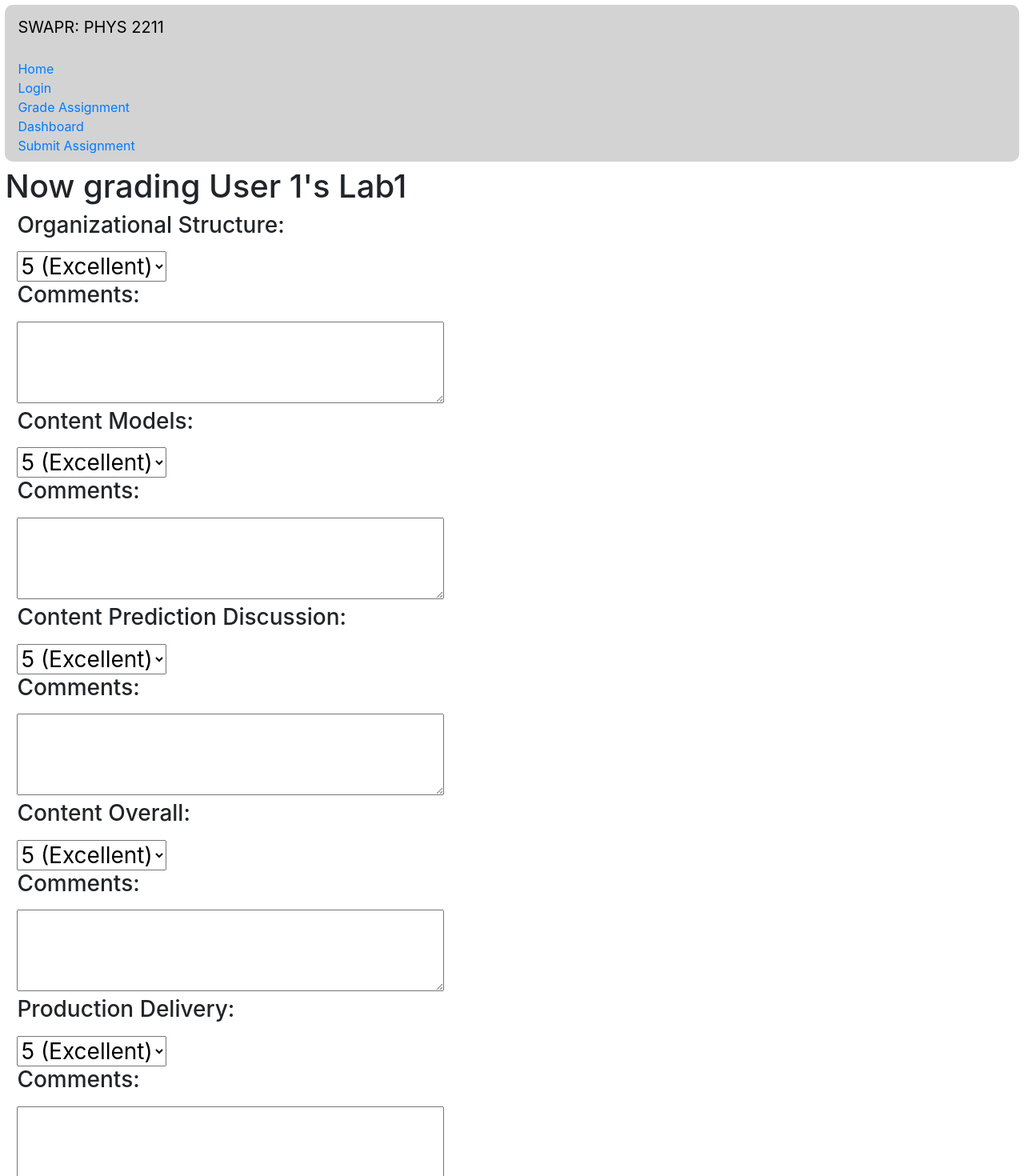
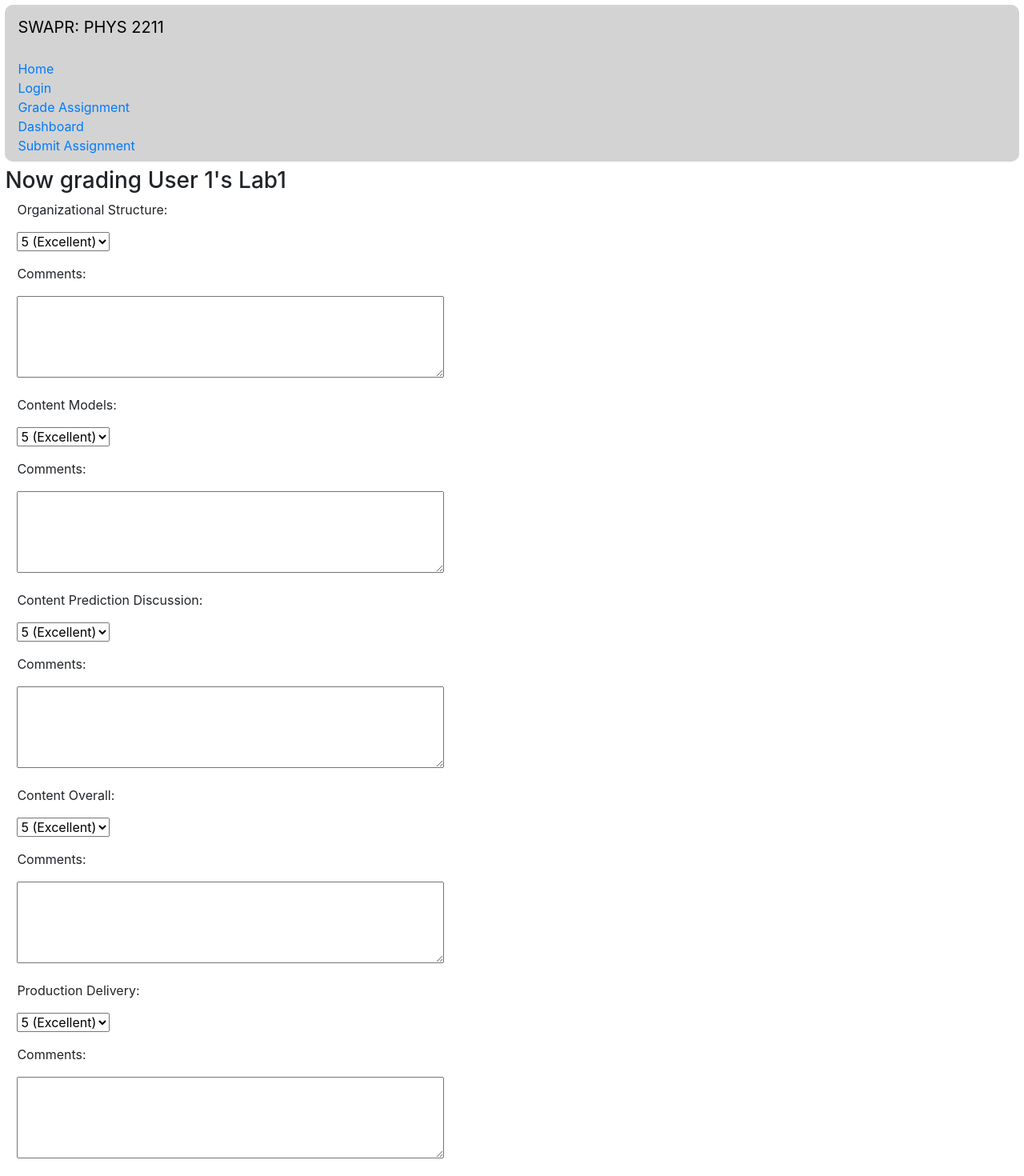
Before and after one commit to GatechVIP/swapr-react-client, a React (Create React App) app: page /gradeassignment in a window 1280 px wide. Shown: the top 1470 px of the page at 80% size. Built offline with nearby package versions, Linux system fonts and the light colour scheme.

Commit message:
Cleaned up UI Part 2

```diff
--- a/src/components/views/GradeAssignment.js
+++ b/src/components/views/GradeAssignment.js
@@ -6,7 +6,7 @@ export default class GradeAssignment extends Component {
     render() {
         return (
             <div id = "submitColumn" classname = "col-lg-5">
-              <h1>Now grading User 1's Lab1</h1>
+              <h3>Now grading User 1's Lab1</h3>
               <YoutubeVideo />
               <SubmitGrade />
             </div>
@@ -128,10 +128,10 @@ class SubmitGrade extends React.Component {
     return (
       <form onSubmit={this.handleSubmitGrade}>
         <div id = ".main-page" className = "col-lg-6">
-          <h3>
           <p>
             Organizational Structure:
           </p>
+          <p>
             <select onChange={this.handleChangeOS}>
               <option>5 (Excellent)</option>
               <option>4 (Great)</option>
@@ -139,15 +139,17 @@ class SubmitGrade extends React.Component {
               <option>2 (Fair)</option>
               <option>1 (Poor)</option>
             </select>
+          </p>
           <p>Comments: </p>
-          </h3>
+          <p>
             <textarea rows="4" cols="50" value={this.state.commentOS} onChange={this.handleChangeCommentOS} >
               Comments
             </textarea>
-          <h3>
+          </p>
           <p>
             Content Models:
           </p>
+          <p>
             <select onChange={this.handleChangeCM}>
               <option>5 (Excellent)</option>
               <option>4 (Great)</option>
@@ -155,15 +157,17 @@ class SubmitGrade extends React.Component {
               <option>2 (Fair)</option>
               <option>1 (Poor)</option>
             </select>
+          </p>
           <p>Comments: </p>
-          </h3>
-          <textarea rows="4" cols="50" value={this.state.commentCM} onChange={this.handleChangeCommentCM} >
+          <p>
+            <textarea rows="4" cols="50" value={this.state.commentCM} onChange={this.handleChangeCommenCM} >
               Comments
             </textarea>
-          <h3>
+          </p>
           <p>
             Content Prediction Discussion:
           </p>
+          <p>
             <select onChange={this.handleChangeCPD}>
               <option>5 (Excellent)</option>
               <option>4 (Great)</option>
@@ -171,15 +175,17 @@ class SubmitGrade extends React.Component {
               <option>2 (Fair)</option>
               <option>1 (Poor)</option>
             </select>
+          </p>
           <p>Comments: </p>
-          </h3>
+          <p>
             <textarea rows="4" cols="50" value={this.state.commentCPD} onChange={this.handleChangeCommentCPD} >
               Comments
             </textarea>
-          <h3>
+          </p>
           <p>
             Content Overall:
           </p>
+          <p>
             <select onChange={this.handleChangeCO}>
               <option>5 (Excellent)</option>
               <option>4 (Great)</option>
@@ -187,15 +193,17 @@ class SubmitGrade extends React.Component {
               <option>2 (Fair)</option>
               <option>1 (Poor)</option>
             </select>
+          </p>
           <p>Comments: </p>
-          </h3>
+          <p>
             <textarea rows="4" cols="50" value={this.state.commentCO} onChange={this.handleChangeCommentCO} >
               Comments
             </textarea>
-          <h3>
+          </p>
           <p>
             Production Delivery:
           </p>
+          <p>
             <select onChange={this.handleChangePD}>
               <option>5 (Excellent)</option>
               <option>4 (Great)</option>
@@ -203,11 +211,13 @@ class SubmitGrade extends React.Component {
               <option>2 (Fair)</option>
               <option>1 (Poor)</option>
             </select>
+          </p>
           <p>Comments: </p>
-          </h3>
+          <p>
             <textarea rows="4" cols="50" value={this.state.commentPD} onChange={this.handleChangeCommentPD} >
               Comments
             </textarea>
+          </p>
         </div>
         <p></p>
         <input type="submit" value="Submit Evaluation"/>
--- a/src/components/views/Home.js
+++ b/src/components/views/Home.js
@@ -4,7 +4,7 @@ class Home extends Component {
     render() {
         return (
             <div className="Home">
-                <h1>Welcome to PHYS 2211, SWAPR style</h1>
+                <h1>Welcome to SWAPR: PHYS 2211</h1>
             </div>
         );
     }
--- a/src/components/views/Login.js
+++ b/src/components/views/Login.js
@@ -42,14 +42,25 @@ class Login extends Component {
         return (
             <div className="Login">
                 <form onSubmit={this.handleSubmit}>
-                    <p><label>Username:</label>
-                        <input type="text" name="username" onChange={this.handleChange} />
-                    </p>
-                    <p>
-                    <label>Password:</label>
-                    <input type="text" name="password" onChange={this.handleChange} />
-                    </p>
-                    <input type="submit" value="Log in" />
+                    <table>
+                        <tr>
+                            <td>
+                                <label>Username:</label>
+                            </td>
+                            <td>
+                                <input type="text" name="username" onChange={this.handleChange} />
+                            </td>
+                        </tr>
+                        <tr>
+                            <td>
+                                <label>Password:</label>
+                            </td>
+                            <td>
+                                <input type="text" name="password" onChange={this.handleChange} />
+                            </td>
+                        </tr>
+                        <input type="submit" value="Log in" />
+                    </table>
                 </form>
             </div>
         );
--- a/src/components/views/SubmitAssignment.js
+++ b/src/components/views/SubmitAssignment.js
@@ -72,11 +72,25 @@ class Upload extends Component {
     render() {
         return (
             <form onSubmit={this.handleSubmit}>
-                <label>
-                    Video Submission:
-                    <input type="text" value={this.state.value} onChange={this.handleChange} />
-                </label>
-                <input type="submit" value="Submit" />
+                <table>
+                    <tr>
+                        <td>
+                            <p>
+                                Video Submission:
+                            </p>
+                        </td>
+                        <td>
+                            <p>
+                                <input type="text" value={this.state.value} onChange={this.handleChange} />
+                            </p>
+                        </td>
+                    </tr>
+                    <tr>
+                        <td>
+                            <input type="submit" value="Submit" />
+                        </td>
+                    </tr>
+                </table>
             </form>
         );
     }
```
Lines whose indentation alone changed are shown as unchanged.
